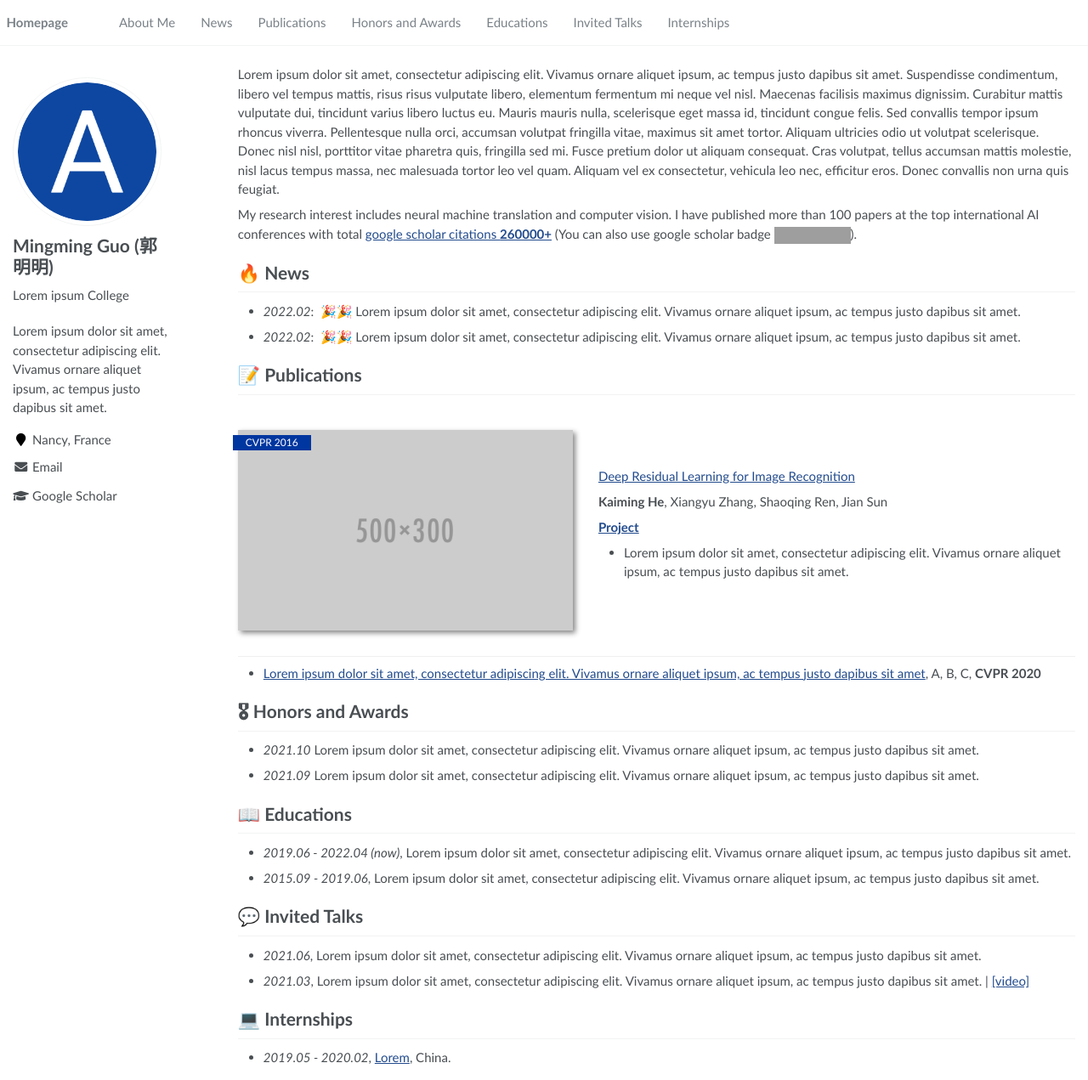
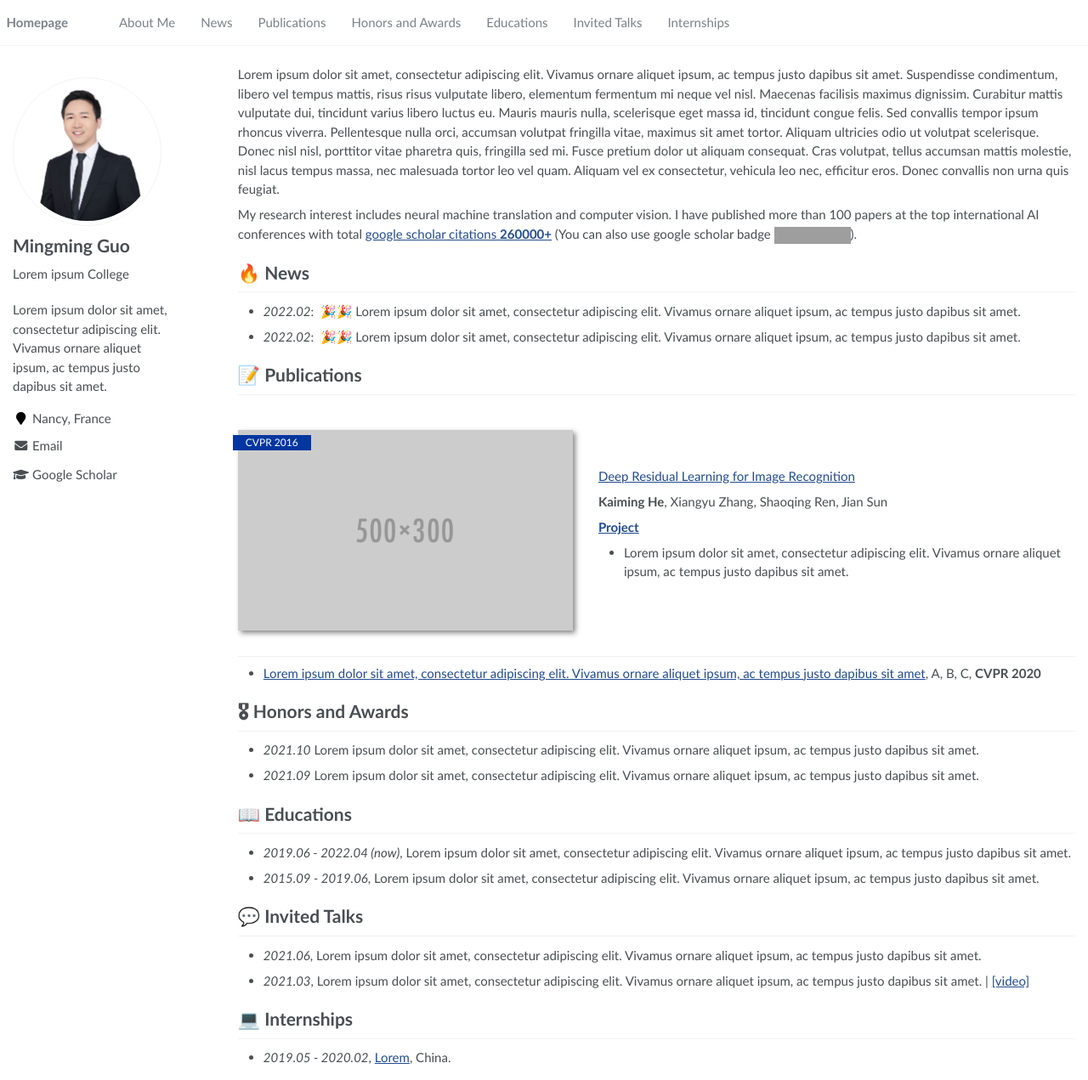
Before and after one commit to MingmingGuo/mingmingguo.github.io, a Jekyll site: the page built from _pages/about.md, in a window 1280 px wide and 1271 px high. Shown: the whole window at 85% size. Built offline with Jekyll 4.4.1, drawn with Linux system fonts in a browser that asks for light colours; grey boxes are pictures that could not be loaded.

Commit message:
Update _config.yml

```diff
--- a/_config.yml
+++ b/_config.yml
@@ -21,9 +21,8 @@ baidu_site_verification  :  # get baidu_site_verification from https://ziyuan.ba
 
 # Site Author
 author:
-  name             : "Mingming Guo
-                      (郭明明)"
-  avatar           : "images/android-chrome-512x512.png"
+  name             : "Mingming Guo"
+  avatar           : "images/Ming.jpg"
   bio              : "Lorem ipsum College"
   location         : "Nancy, France"
   employer         :
```
